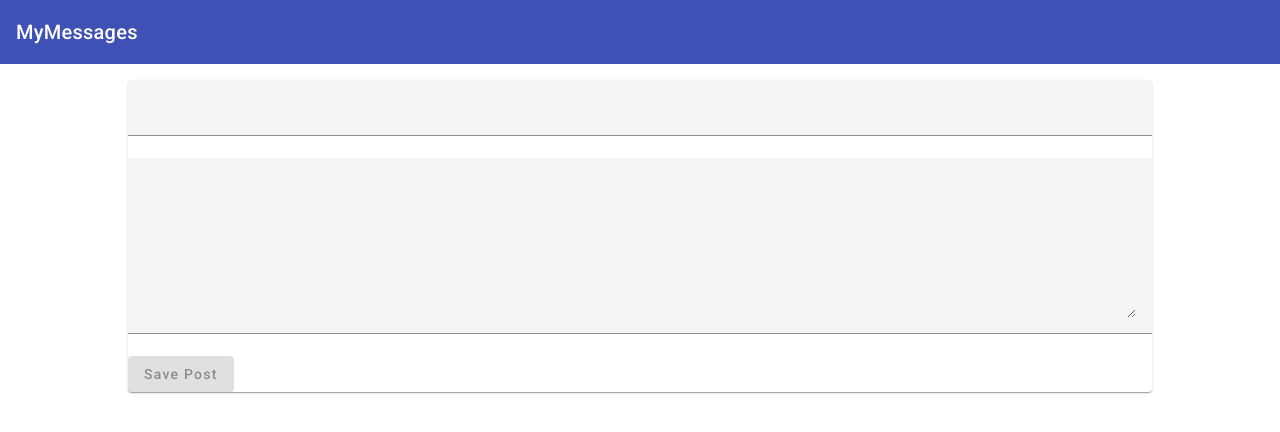
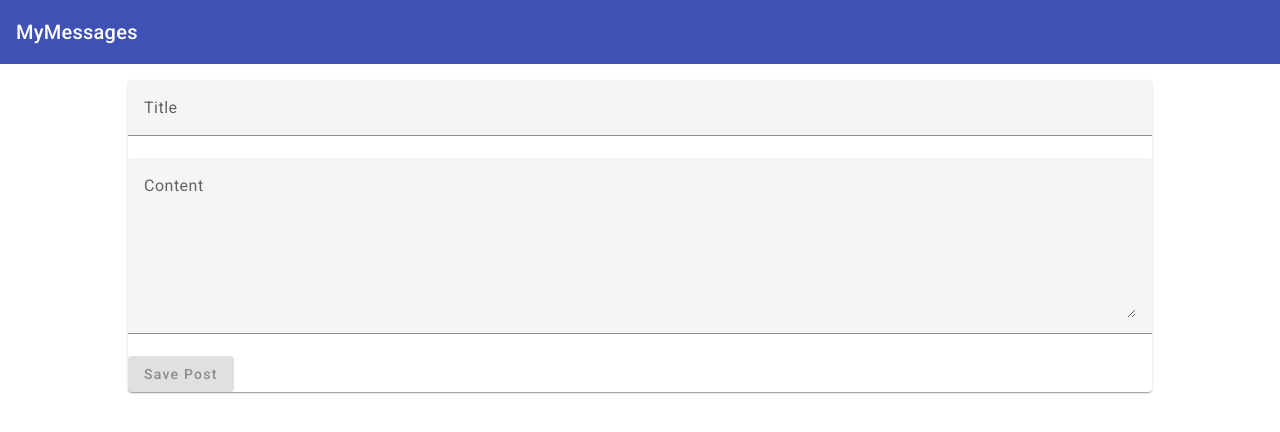
Before and after one commit to alsfurlan/academind-mean-course, an Angular app: page / in a window 1280 px wide. Shown: the top 432 px of the page. Built offline with nearby package versions, Linux system fonts and the light colour scheme.

Commit message:
Working on our form

```diff
--- a/src/app/posts/post-create/post-create.component.html
+++ b/src/app/posts/post-create/post-create.component.html
@@ -1,12 +1,12 @@
 <mat-card>
   <form #postForm="ngForm">
     <mat-form-field>
-      <input matInput type="text" name="title" ngModel required minlength="3" #title="ngModel"/>
+      <input matInput type="text" name="title" ngModel required minlength="3" #title="ngModel" placeholder="Title"/>
       <mat-error *ngIf="title.errors?.minlength">O campo deve ter no mínimo 3 caracteres</mat-error>
       <mat-error *ngIf="title.errors?.required">O campo é obrigatório</mat-error>
     </mat-form-field>
     <mat-form-field>
-      <textarea matInput rows="6" name="content" ngModel required #content="ngModel"></textarea>
+      <textarea matInput rows="6" name="content" ngModel required #content="ngModel" placeholder="Content"></textarea>
       <mat-error *ngIf="content.errors?.required">O campo é obrigatório</mat-error>
     </mat-form-field>
     <button
--- a/src/app/posts/post-create/post-create.component.ts
+++ b/src/app/posts/post-create/post-create.component.ts
@@ -19,5 +19,6 @@
       content: form.value.content
     };
     this.postsService.addPost(post);
+    form.resetForm();
   }
 }
--- a/src/app/posts/post-list/post-list.component.html
+++ b/src/app/posts/post-list/post-list.component.html
@@ -4,7 +4,11 @@
       <mat-expansion-panel-header>
         {{ post.title }}
       </mat-expansion-panel-header>
-      {{ post.content }}
+      <p>{{ post.content }}</p>
+      <mat-action-row>
+        <button mat-button color="primary">EDIT</button>
+        <button mat-button color="warn">DELETE</button>
+      </mat-action-row>
     </mat-expansion-panel>
   </mat-accordion>
   <p *ngIf="!posts.length" #emptyPosts class="mat-body-1 info-text">
```
